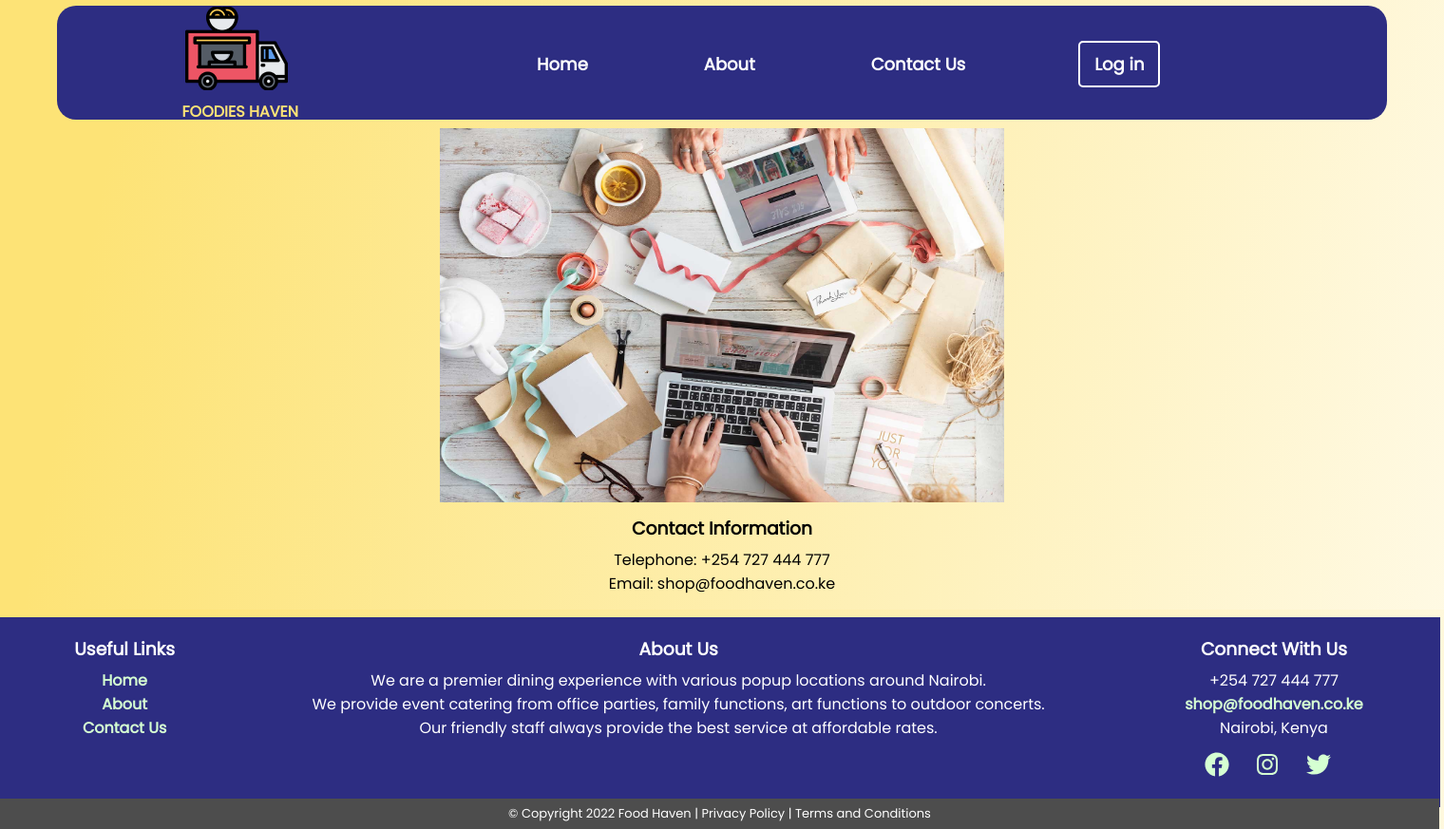
After one commit to maaszaxxs/foodtruck, a PHP site: page /contact.php in a window 1520 px wide. The commit adds this page. Shown: the whole page at 95% size. Run offline with PHP 8.4, Linux system fonts and the light colour scheme.

Commit message:
Added contact.php and updated contact links

```diff
--- /dev/null
+++ b/contact.php
@@ -0,0 +1,90 @@
+<!doctype html>
+<html lang="en">
+<head>
+    <meta charset="UTF-8">
+    <meta name="viewport"
+          content="width=device-width, user-scalable=no, initial-scale=1.0, maximum-scale=1.0, minimum-scale=1.0">
+    <meta http-equiv="X-UA-Compatible" content="ie=edge">
+    <title>Contact</title>
+    <link rel="stylesheet" href="style.css" />
+    <link href='https://fonts.googleapis.com/css?family=Poppins' rel='stylesheet'>
+    <script src="https://use.fontawesome.com/releases/v5.15.4/js/all.js" crossorigin="anonymous"></script>
+</head>
+<body>
+<!--Creating Nav Bar-->
+<div class="navbar">
+    <!--        <nav class="nav-menu">-->
+    <div class="wrapper">
+        <nav>
+            <div class="icon">
+                <img src="images/icon.png" alt="icon"><br>
+                FOODIES HAVEN
+            </div>
+            <ul class="nav-link">
+                <li>
+                    <a href="index.php">Home</a>
+                </li>
+                <li>
+                    <a href="#">About</a>
+                </li>
+                <li>
+                    <a href="#">Contact Us</a>
+                </li>
+                <!--                 <li>-->
+                <!--                    <a href="#">Services</a>-->
+                <!--                 </li>-->
+                <li>
+                    <a class="nav-btn-container" href="userlogin.php">Log in</a>
+                </li>
+            </ul>
+    </div>
+    </nav>
+</div>
+<div class="header_contact">
+    <div id="column_header">
+<!--        <a target="_blank" class="social-icon" href="https://facebook.com"><i class="fab fa-facebook"></i></a>-->
+<!--        <a target="_blank" class="social-icon" href="https://instagram.com"><i class="fab fa-instagram"></i></a>-->
+<!--        <a target="_blank" class="social-icon" href="https://twitter.com"><i class="fab fa-twitter"></i></a><br>-->
+        <span id="contact_image">
+            <img src="images/contacts.jpg" alt="food haven contact us" height="400px" width="600px">
+        </span>
+        <h3 id="contact">Contact Information</h3>
+        <p>Telephone: +254 727 444 777<br>
+<!--            Mobeil: +971 52 612 8949<br>-->
+            Email: shop@foodhaven.co.ke</p>
+    </div>
+</div>
+<div class="footer">
+    <div id="column_footer">
+        <div id="column">
+            <h3 style="padding-top: 10px">Useful Links</h3>
+            <p>
+                <a href="index.php">Home</a><br>
+                <a href="#">About</a><br>
+                <a href="contact.php">Contact Us</a>
+            </p>
+        </div>
+        <div id="column">
+            <h3 style="padding-top: 10px">About Us</h3>
+            <p>
+                We are a premier dining experience with various popup locations around Nairobi.<br> We provide event catering from office parties, family functions, art functions to outdoor concerts.<br>Our friendly staff always provide the best service at affordable rates.
+            </p>
+        </div>
+        <div id="column">
+            <h3 style="padding-top: 10px">Connect With Us</h3>
+            <p>
+                +254 727 444 777<br>
+                <a target="_blank" id="email" href="mailto:shop@gfoodhaven.co.ke">shop@foodhaven.co.ke</a><br>
+                Nairobi, Kenya
+            </p>
+            <a target="_blank" class="social-icon" href="https://facebook.com"><i class="fab fa-facebook"></i></a>
+            <a target="_blank" class="social-icon" href="https://instagram.com"><i class="fab fa-instagram"></i></a>
+            <a target="_blank" class="social-icon" href="https://twitter.com"><i class="fab fa-twitter"></i></a>
+        </div>
+    </div>
+    <div class="copyright">
+        <p>© Copyright 2022 Food Haven | Privacy Policy | Terms and Conditions</p>
+    </div>
+</div>
+</body>
+</html>
--- a/index.php
+++ b/index.php
@@ -29,7 +29,7 @@
                     <a href="#">About</a>
                  </li>
                  <li>
-                    <a href="#">Contact Us</a>
+                    <a href="contact.php">Contact Us</a>
                  </li>
 <!--                 <li>-->
 <!--                    <a href="#">Services</a>-->
@@ -67,7 +67,7 @@
               <p>
                 <a href="index.php">Home</a><br>
                 <a href="#">About</a><br>
-                <a href="#">Contact Us</a>
+                <a href="contact.php">Contact Us</a>
               </p>
             </div>
             <div id="column">
--- a/signup.php
+++ b/signup.php
@@ -38,7 +38,7 @@ if(isset($_SESSION['user_email'])){
                             <a href="#">About</a>
                         </li>
                         <li>
-                            <a href="#">Contact Us</a>
+                            <a href="contact.php">Contact Us</a>
                         </li>
                         <!--                 <li>-->
                         <!--                    <a href="#">Services</a>-->
@@ -85,7 +85,7 @@ if(isset($_SESSION['user_email'])){
             <p>
                 <a href="index.php">Home</a><br>
                 <a href="#">About</a><br>
-                <a href="#">Contact Us</a>
+                <a href="contact.php">Contact Us</a>
             </p>
         </div>
         <div id="column">
--- a/style.css
+++ b/style.css
@@ -328,3 +328,25 @@ button:hover {
         width: 100%;
     }
 }
+.header_contact {
+    /*position: relative;*/
+    /*padding-left-left: 5px;*/
+    display: flex;
+    justify-content: space-between;
+    align-items: center;
+}
+#column_header {
+    display: block;
+    text-align: center;
+}
+.social {
+    padding-right: 1rem;
+    color: #FFFFFF;
+    font-size: 2rem;
+}
+#contact_image {
+    border-radius: 20px;
+}
+#contact h2 {
+    text-transform: capitalize;
+}
--- a/userlogin.php
+++ b/userlogin.php
@@ -37,7 +37,7 @@ if(isset($_SESSION['user_email'])){
                         <a href="#">About</a>
                     </li>
                     <li>
-                        <a href="#">Contact Us</a>
+                        <a href="contact.php">Contact Us</a>
                     </li>
                     <!--                 <li>-->
                     <!--                    <a href="#">Services</a>-->
@@ -80,7 +80,7 @@ if(isset($_SESSION['user_email'])){
             <p>
                 <a href="index.php">Home</a><br>
                 <a href="#">About</a><br>
-                <a href="#">Contact Us</a>
+                <a href="contact.php">Contact Us</a>
             </p>
         </div>
         <div id="column">
```
Also changed, not shown: images/Brioche.jpg (added), images/breakfastdelight.jpg (added), images/contacts.jpg (added), images/dumplings.jpg (added), images/events.jpg (added), images/familydiningexperience.jpg (added), images/farmtotable.jpg (added), images/order.jpg (added), images/sandwitch.jpg (added), images/skewers.jpg (added), images/spread.jpg (added), images/vegies.jpg (added).
